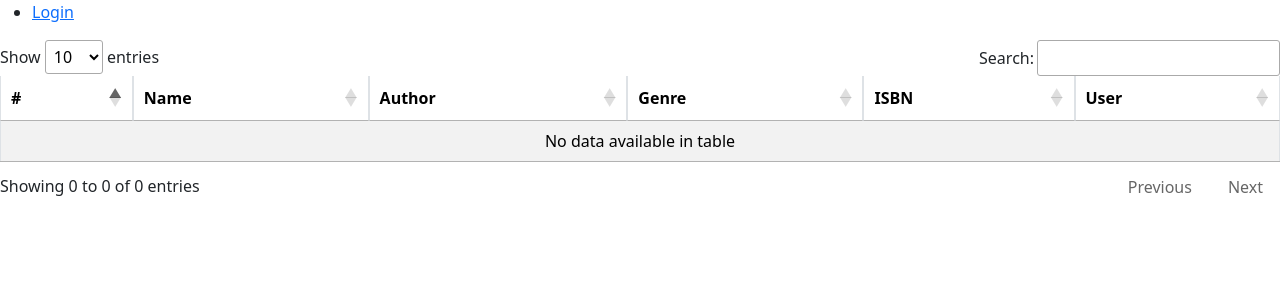
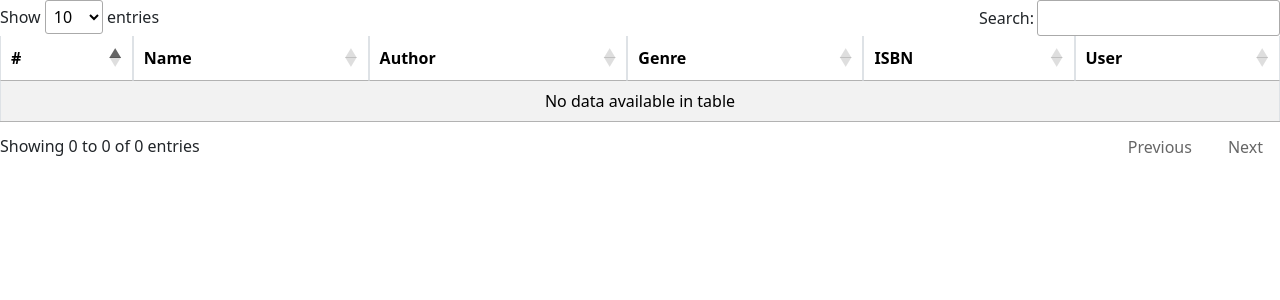
Before and after one commit to DSDouglas/Integrated-Library-System, a Django app: page /catalog in a window 1280 px wide. Shown: the top 300 px of the page. Run offline with Django 5.2, Linux system fonts and the light colour scheme; data that the repository does not hold is empty; some libraries are stand-ins or nearby versions.

Commit message:
more sidebar changes

```diff
--- a/templates/base.html
+++ b/templates/base.html
@@ -39,15 +39,15 @@
         </div>
         </ul>
 
-    <ul class="sidebar-nav">
+    {% comment %} <ul class="sidebar-nav">
        {% if user.is_authenticated %}
          <li>User: {{ user.get_username }}</li>
          <li><a href="{% url 'logout' %}?next={{ request.path }}">Logout</a></li>
        {% else %}
          <li><a href="{% url 'login' %}?next={{ request.path }}">Login</a></li>
        {% endif %}
-      </ul>
-    {% block content %} {% endblock content %}
+      </ul> {% endcomment %}
+{% block content %} {% endblock content %}
 </body>
 {% block script %} {% endblock script %}
 
```
